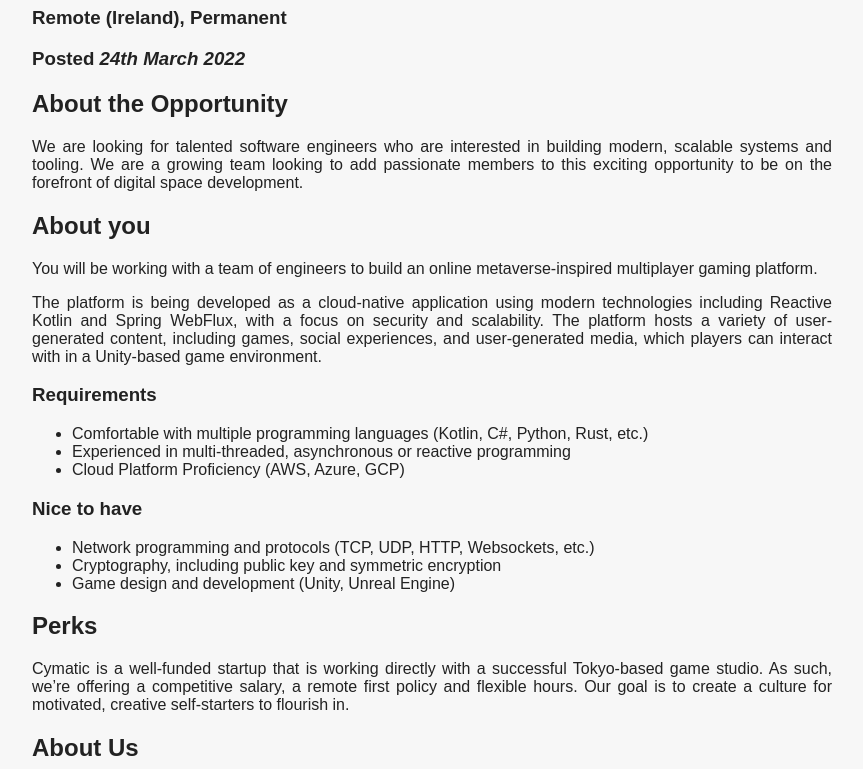
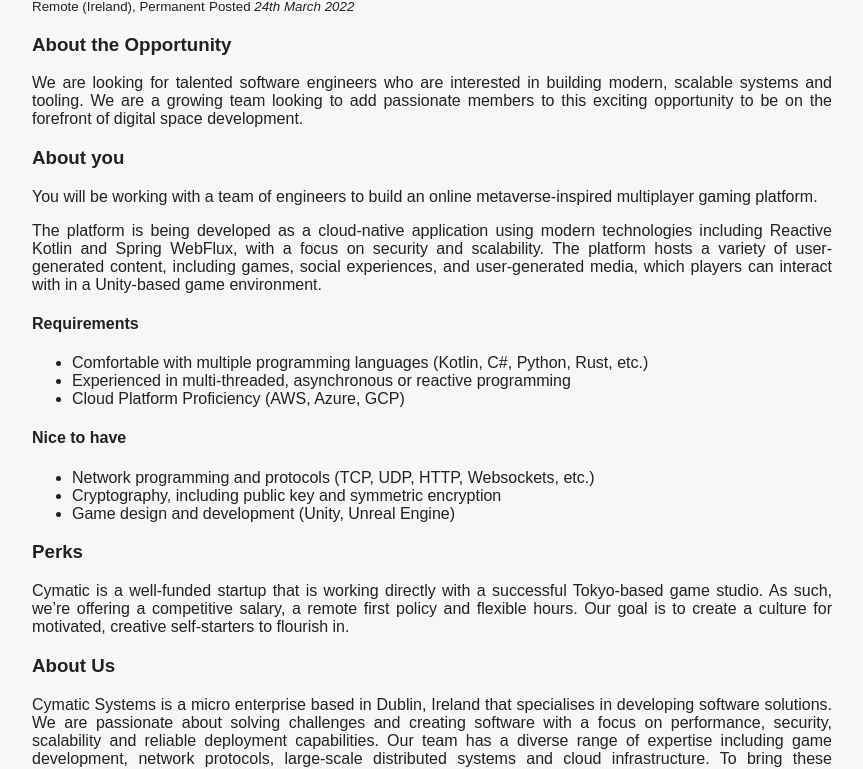
Before and after one commit to Cymatic-Systems/cymatic.ie, a plain HTML site: page positions.html in a window 1280 px wide. Shown: the part 347-1116 px from the top of the page, without its empty margins (208-1071 px from the left). Drawn offline with Linux system fonts and the light colour scheme.

Commit message:
Update positions.html

```diff
--- a/positions.html
+++ b/positions.html
@@ -50,32 +50,32 @@
   <div>
     <div class="text_content" style="text-align: center">
       <a href="/"><img src="logo.svg" alt="Cymatic Systems Ltd. Logo" /></a>
-      <h1 class="page_title">Open positions</h1>
+      <h1 id="open-positions" class="page_title">Open positions</h1>
     </div>
     <div class="text_content">
-      <h1 id="software-engineer-junior-mid-level-senior-">Software Engineer (Junior/Mid-Level/Senior)</h1>
-      <h3 id="remote-permanent">Remote (Ireland), Permanent</h3>
-      <h3 id="posted-24th-march-2022-">Posted <em>24th March 2022</em></h3>
-      <h2 id="about-the-opportunity">About the Opportunity</h2>
+      <h2 id="software-engineer-junior-mid-level-senior">Software Engineer (Junior/Mid-Level/Senior)</h2>
+      <small>Remote (Ireland), Permanent</small>
+      <small>Posted <em>24th March 2022</em></small>
+      <h3 id="about-the-opportunity">About the Opportunity</h3>
       <p>We are looking for talented software engineers who are interested in building modern, scalable systems and tooling. We are a growing team looking to add passionate members to this exciting opportunity to be on the forefront of digital space development.</p>
-      <h2 id="about-you">About you</h2>
+      <h3 id="about-you">About you</h3>
       <p>You will be working with a team of engineers to build an online metaverse-inspired multiplayer gaming platform. </p>
       <p>The platform is being developed as a cloud-native application using modern technologies including Reactive Kotlin and Spring WebFlux, with a focus on security and scalability. The platform hosts a variety of user-generated content, including games, social experiences, and user-generated media, which players can interact with in a Unity-based game environment.</p>
-      <h3 id="requirements">Requirements</h3>
+      <h4 id="requirements">Requirements</h4>
       <ul>
       <li>Comfortable with multiple programming languages (Kotlin, C#, Python, Rust, etc.)</li>
       <li>Experienced in multi-threaded, asynchronous or reactive programming</li>
       <li>Cloud Platform Proficiency (AWS, Azure, GCP)</li>
       </ul>
-      <h3 id="nice-to-have">Nice to have</h3>
+      <h4 id="nice-to-have">Nice to have</h4>
       <ul>
       <li>Network programming and protocols (TCP, UDP, HTTP, Websockets, etc.)</li>
       <li>Cryptography, including public key and symmetric encryption</li>
       <li>Game design and development (Unity, Unreal Engine)</li>
       </ul>
-      <h2 id="perks">Perks</h2>
+      <h3 id="perks">Perks</h3>
       <p>Cymatic is a well-funded startup that is working directly with a successful Tokyo-based game studio. As such, we’re offering a competitive salary, a remote first policy and flexible hours. Our goal is to create a culture for motivated, creative self-starters to flourish in.</p>
-      <h2 id="about-us">About Us</h2>
+      <h3 id="about-us">About Us</h3>
       <p>Cymatic Systems is a micro enterprise based in Dublin, Ireland that specialises in developing software solutions. We are passionate about solving challenges and creating software with a focus on performance, security, scalability and reliable deployment capabilities. Our team has a diverse range of expertise including game development, network protocols, large-scale distributed systems and cloud infrastructure. To bring these solutions to life, we rely on the latest and greatest tooling including Kotlin, Rust, C#, Terraform, Kubernetes, Unity, Unreal Engine and more.</p>
       <p>If you would like to apply for this position, please contact us at info@cymatic.ie</p>
 
```
